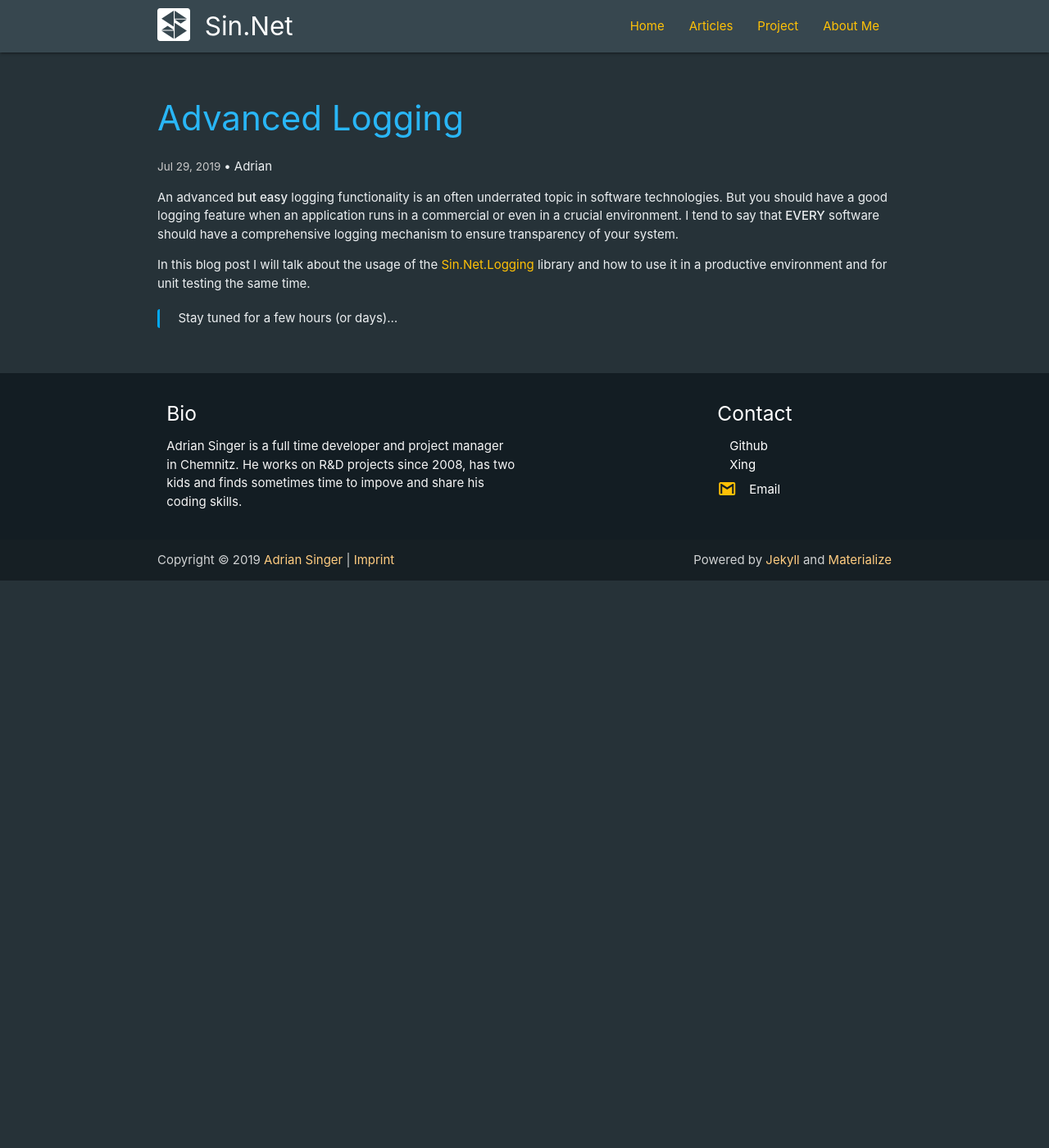
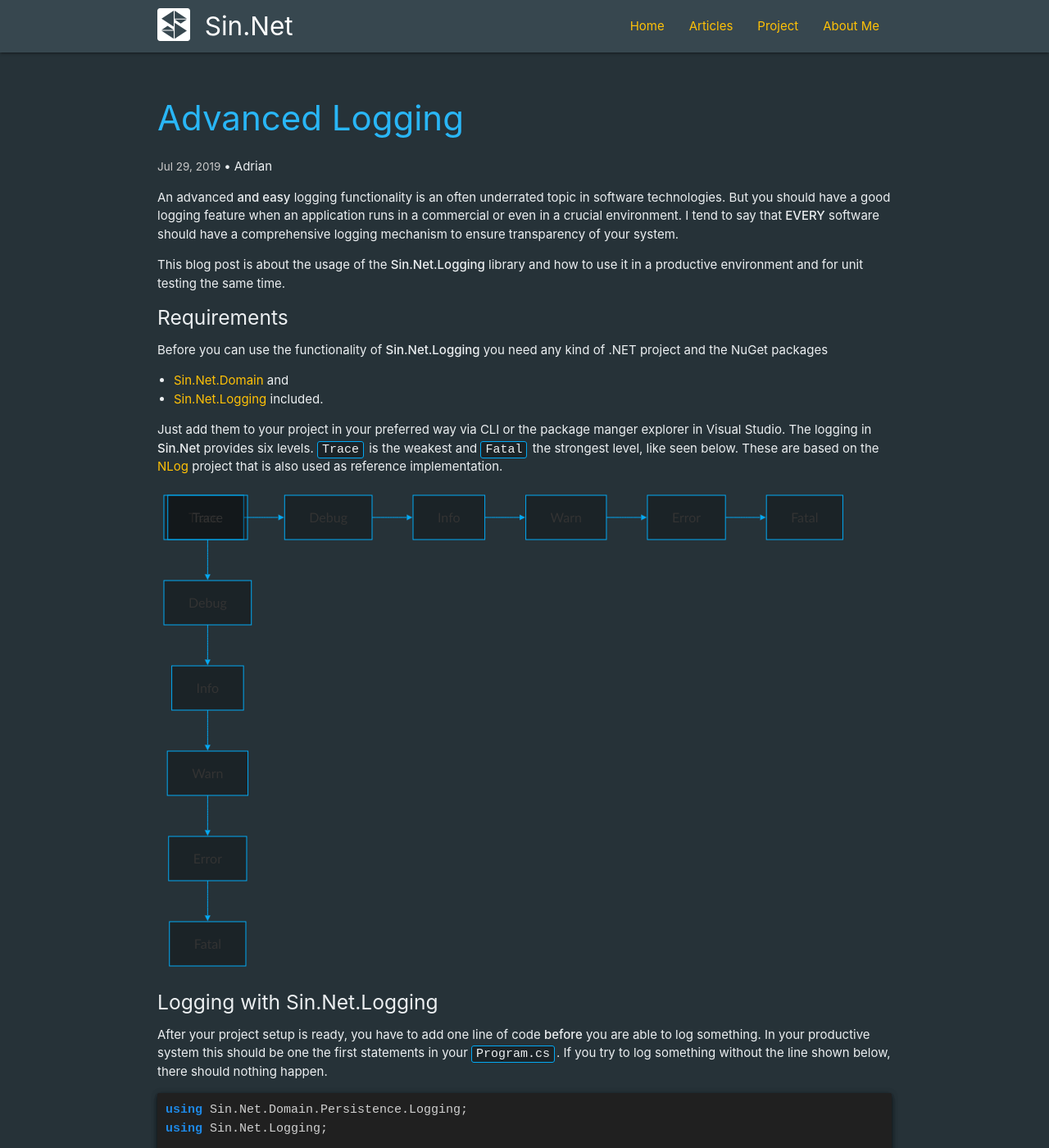
Before and after one commit to adriansinger87/adriansinger87.github.io, a Jekyll site: the page built from _posts/2019-07-29-logging.md, in a window 1280 px wide and 1400 px high. Shown: the whole window at 82% size. Built offline with Jekyll 4.4.1, drawn with Linux system fonts in a browser that asks for light colours; nearby versions of some CDN libraries; some of the changed text lies outside the part shown.

Commit message:
minor project updates and logging post finished

````diff
--- a/_config.yml
+++ b/_config.yml
@@ -9,3 +9,5 @@ github_username:  adriansinger87
 
 sass:
     style: compressed
+
+highlighter: rouge
--- a/_includes/head.html
+++ b/_includes/head.html
@@ -11,6 +11,7 @@
     <link rel="stylesheet" href="//cdn.materialdesignicons.com/3.8.95/css/materialdesignicons.min.css">
     <link rel="stylesheet" type="text/css" media="screen,projection" href="{{ "/assets/css/main.css" | relative_url }}">
     <link rel="stylesheet" type="text/css" media="screen,projection" href="{{ "/assets/css/theme.css" | relative_url }}">
+    <link rel="stylesheet" type="text/css" media="screen,projection" href="{{ "/assets/css/syntax.css" | relative_url }}">
     <link rel="canonical" href="{{ page.url | replace:'index.html','' | absolute_url }}" />
     <link rel="alternate" type="application/rss+xml" title="{{ site.title | escape }}" href="{{ "/feed.xml" | relative_url }}" />
 
--- a/_posts/2019-07-29-logging.md
+++ b/_posts/2019-07-29-logging.md
@@ -5,9 +5,120 @@ author: Adrian
 categories: Sin.Net
 ---
 
-An advanced **but easy** logging functionality is an often underrated topic in software technologies. But you should have a good logging feature when an application runs in a commercial or even in a crucial environment.
+An advanced **and easy** logging functionality is an often underrated topic in software technologies. But you should have a good logging feature when an application runs in a commercial or even in a crucial environment.
 I tend to say that **EVERY** software should have a comprehensive logging mechanism to ensure transparency of your system.
 
-In this blog post I will talk about the usage of the [Sin.Net.Logging](https://www.nuget.org/packages/Sin.Net.Logging/) library and how to use it in a productive environment and for unit testing the same time.
+This blog post is about the usage of the **Sin.Net.Logging** library and how to use it in a productive environment and for unit testing the same time.
 
-> Stay tuned for a few hours (or days)...
+##### Requirements
+
+Before you can use the functionality of **Sin.Net.Logging** you need any kind of .NET project and the NuGet packages
+<ul class="ul-md">
+  <li> <a target="_blank" href="https://www.nuget.org/packages/Sin.Net.Domain/">Sin.Net.Domain</a> and</li>
+  <li><a target="_blank" href="https://www.nuget.org/packages/Sin.Net.Logging/">Sin.Net.Logging</a> included.</li>
+</ul>
+
+Just add them to your project in your preferred way via CLI or the package manger explorer in Visual Studio.
+The logging in **Sin.Net** provides six levels. `Trace` is the weakest and `Fatal` the strongest level, like seen below.
+These are based on the [NLog](https://nlog-project.org/) project that is also used as reference implementation.
+
+<div class="mermaid hide-on-small-only">
+graph LR
+    A[Trace] --> B[Debug]
+    B --> C[Info]
+    C --> D[Warn]
+    D --> E[Error]
+    E --> F[Fatal]
+</div>
+
+<div class="mermaid hide-on-med-and-up">
+graph TB
+    A[Trace] --> B[Debug]
+    B --> C[Info]
+    C --> D[Warn]
+    D --> E[Error]
+    E --> F[Fatal]
+</div>
+
+##### Logging with Sin.Net.Logging
+
+After your project setup is ready, you have to add one line of code **before** you are able to log something.
+In your productive system this should be one the first statements in your `Program.cs`.
+If you try to log something without the line shown below, there should nothing happen.
+
+```c#
+using Sin.Net.Domain.Persistence.Logging;
+using Sin.Net.Logging;
+
+public class Program
+{
+    public static void Main(string[] args)
+    {
+        Log.Inject(new NLogger());
+        Log.Info("Logging runs fine");
+    }
+}
+```
+
+Here, an instance of a logger is injected into the static class `Log` that has to implement the `ILoggable` interface.
+The static class is now using the functionality of this instance.
+The **Sin.Net.Logging** provides two logger classes for you: the `NLogger` and the `TestLogger` class.
+Both rely on the [NLog](https://nlog-project.org/) library and are preconfigured within the code so you needn't to define a config file.
+Both logger classes are printing on the console.
+The difference between them is that the `TestLogger` will **not** create a file but the `NLogger` class does.
+
+It is <span class="attention">important to notice</span> that all static Log calls are not dependend on any logging implementation so you can exchange your logging library by simply changing the injected object.
+
+##### Implementing a different Logger
+
+You just need to implement the `ILoggable` interface from the **Sin.Net.Domain** assembly and fill its methods with your own behavior.
+The static `Log` class will call the implemented methods with the same names anywhere you need it.
+
+So with **Sin.Net** it becomes pretty lightweight to switch from one concrete logger to another without changing any line of productive code.
+For example, I start my unit tests with the `TestLogger` and run my productive code with the `NLogger` class and get exactliy the logging that I need for each case.
+
+For deeper insights what happens to your logger within the `Log` class, please take a look into the
+<a target="_blank" href="https://github.com/sin-net/Sin.Net/blob/master/Sin.Net.Solution/Sin.Net.Domain/Persistence/Logging/Log.cs">source code</a>.
+
+```c#
+using Sin.Net.Domain.Persistence.Logging;
+
+public class MyLogger : ILoggable
+{
+    public MyLogger()
+    {
+        Start();
+    }
+
+    public void Start()
+    {
+        // optional start routine
+        // call in the constructor
+    }
+
+    public void Stop()
+    {
+        // optional shutdown routine
+    }
+
+    public void Trace(string msg) { }
+    public void Debug(string msg) { }
+    public void Info(string msg) { }
+    public void Warn(string msg) { }
+    public void Error(string msg) { }
+    public void Fatal(Exception ex) { }
+}
+```
+
+##### Conclusion
+
+A good logging is not hard to implement, but it is not simple to make it easy for the programmer to use it.
+The **Sin.Net** project provides a solution that is easy to use or to adapt with your own logging when you are not okay with the NLog dependency.
+
+The built-in loggers in **Sin.Net.Logging** are not the most flexible ones, but in a further version it is likely to ensure that by using the NLog config files as alternative.
+
+---
+
+Writing this post was supported with music from [Gojira - Flying whales](https://youtu.be/_-XaaTqOICU).
+
+Have a nice day!
--- /dev/null
+++ b/assets/css/syntax.css
@@ -0,0 +1,84 @@
+.highlight .hll { background-color: #404040 }
+.highlight  {
+    background: #202020;
+    color: #d0d0d0;
+    border-radius: 3px;
+    -webkit-box-shadow: 0 4px 5px 0 rgba(0,0,0,0.14), 0 1px 10px 0 rgba(0,0,0,0.12), 0 2px 4px -1px rgba(0,0,0,0.3);
+    box-shadow: 0 4px 5px 0 rgba(0,0,0,0.14), 0 1px 10px 0 rgba(0,0,0,0.12), 0 2px 4px -1px rgba(0,0,0,0.3);
+}
+.highlight .c { color: #66bb6a; font-style: italic } /* Comment */
+.highlight .err { color: #a61717; background-color: #e3d2d2 } /* Error */
+.highlight .esc { color: #d0d0d0 } /* Escape */
+.highlight .g { color: #d0d0d0 } /* Generic */
+.highlight .k { color: #1e88e5; font-weight: bold } /* Keyword */
+.highlight .l { color: #d0d0d0 } /* Literal */
+.highlight .n { color: #d0d0d0 } /* Name */
+.highlight .o { color: #d0d0d0 } /* Operator */
+.highlight .x { color: #d0d0d0 } /* Other */
+.highlight .p { color: #d0d0d0 } /* Punctuation */
+.highlight .ch { color: #66bb6a; font-style: italic } /* Comment.Hashbang */
+.highlight .cm { color: #66bb6a; font-style: italic } /* Comment.Multiline */
+.highlight .cp { color: #cd2828; font-weight: bold } /* Comment.Preproc */
+.highlight .cpf { color: #66bb6a; font-style: italic } /* Comment.PreprocFile */
+.highlight .c1 { color: #66bb6a; font-style: italic } /* Comment.Single */
+.highlight .cs { color: #e50808; font-weight: bold; background-color: #520000 } /* Comment.Special */
+.highlight .gd { color: #d22323 } /* Generic.Deleted */
+.highlight .ge { color: #d0d0d0; font-style: italic } /* Generic.Emph */
+.highlight .gr { color: #d22323 } /* Generic.Error */
+.highlight .gh { color: #ffffff; font-weight: bold } /* Generic.Heading */
+.highlight .gi { color: #589819 } /* Generic.Inserted */
+.highlight .go { color: #cccccc } /* Generic.Output */
+.highlight .gp { color: #aaaaaa } /* Generic.Prompt */
+.highlight .gs { color: #d0d0d0; font-weight: bold } /* Generic.Strong */
+.highlight .gu { color: #ffffff; text-decoration: underline } /* Generic.Subheading */
+.highlight .gt { color: #d22323 } /* Generic.Traceback */
+.highlight .kc { color: #1e88e5; font-weight: bold } /* Keyword.Constant */
+.highlight .kd { color: #1e88e5; font-weight: bold } /* Keyword.Declaration */
+.highlight .kn { color: #1e88e5; font-weight: bold } /* Keyword.Namespace */
+.highlight .kp { color: #1e88e5 } /* Keyword.Pseudo */
+.highlight .kr { color: #1e88e5; font-weight: bold } /* Keyword.Reserved */
+.highlight .kt { color: #1e88e5; font-weight: bold } /* Keyword.Type */
+.highlight .ld { color: #d0d0d0 } /* Literal.Date */
+.highlight .m { color: #3677a9 } /* Literal.Number */
+.highlight .s { color: #ed9d13 } /* Literal.String */
+.highlight .na { color: #bbbbbb } /* Name.Attribute */
+.highlight .nb { color: #24909d } /* Name.Builtin */
+.highlight .nc { color: #80cbc4; font-weight: bold } /* Name.Class */
+.highlight .no { color: #40ffff } /* Name.Constant */
+.highlight .nd { color: #ffa500 } /* Name.Decorator */
+.highlight .ni { color: #d0d0d0 } /* Name.Entity */
+.highlight .ne { color: #bbbbbb } /* Name.Exception */
+.highlight .nf { color: #d0d0d0 } /* Name.Function */
+.highlight .nl { color: #d0d0d0 } /* Name.Label */
+.highlight .nn { color: #d0d0d0; } /* Name.Namespace */
+.highlight .nx { color: #d0d0d0 } /* Name.Other */
+.highlight .py { color: #d0d0d0 } /* Name.Property */
+.highlight .nt { color: #6ab825; font-weight: bold } /* Name.Tag */
+.highlight .nv { color: #40ffff } /* Name.Variable */
+.highlight .ow { color: #6ab825; font-weight: bold } /* Operator.Word */
+.highlight .w { color: #666666 } /* Text.Whitespace */
+.highlight .mb { color: #3677a9 } /* Literal.Number.Bin */
+.highlight .mf { color: #3677a9 } /* Literal.Number.Float */
+.highlight .mh { color: #3677a9 } /* Literal.Number.Hex */
+.highlight .mi { color: #3677a9 } /* Literal.Number.Integer */
+.highlight .mo { color: #3677a9 } /* Literal.Number.Oct */
+.highlight .sa { color: #ed9d13 } /* Literal.String.Affix */
+.highlight .sb { color: #ed9d13 } /* Literal.String.Backtick */
+.highlight .sc { color: #ed9d13 } /* Literal.String.Char */
+.highlight .dl { color: #ed9d13 } /* Literal.String.Delimiter */
+.highlight .sd { color: #ed9d13 } /* Literal.String.Doc */
+.highlight .s2 { color: #ed9d13 } /* Literal.String.Double */
+.highlight .se { color: #ed9d13 } /* Literal.String.Escape */
+.highlight .sh { color: #ed9d13 } /* Literal.String.Heredoc */
+.highlight .si { color: #ed9d13 } /* Literal.String.Interpol */
+.highlight .sx { color: #ffa500 } /* Literal.String.Other */
+.highlight .sr { color: #ed9d13 } /* Literal.String.Regex */
+.highlight .s1 { color: #ed9d13 } /* Literal.String.Single */
+.highlight .ss { color: #ed9d13 } /* Literal.String.Symbol */
+.highlight .bp { color: #24909d } /* Name.Builtin.Pseudo */
+.highlight .fm { color: #447fcf } /* Name.Function.Magic */
+.highlight .vc { color: #40ffff } /* Name.Variable.Class */
+.highlight .vg { color: #40ffff } /* Name.Variable.Global */
+.highlight .vi { color: #40ffff } /* Name.Variable.Instance */
+.highlight .vm { color: #40ffff } /* Name.Variable.Magic */
+.highlight .il { color: #3677a9 } /* Literal.Number.Integer.Long */
--- a/assets/css/theme.css
+++ b/assets/css/theme.css
@@ -101,8 +101,19 @@ figure {
     padding: 10px;
     background-color: rgba(0,0,0,0.3);
 }
+
 pre  {
     margin: 0px;
+    padding: 10px;
+}
+
+pre > code {
+    white-space: inherit;
+    border:none;
+    background-color: transparent;
+    padding: 0px;
+    border-radius: 3px;
+    line-height: initial !important;
 }
 
 code {
@@ -113,7 +124,9 @@ code {
     background-color: rgba(0,0,0,0.3);
     margin-right: 2px;
     white-space: nowrap;
+    line-height: initial !important;
 }
+
 hr {
     display: block;
     height: 1px;
@@ -139,8 +152,6 @@ hr {
 /*
  * END Materialize overrides
  */
-
-
 
 .site-logo {
     width: 40px;
````
Also changed, not shown: 1_project.md (+3 -1 lines).
